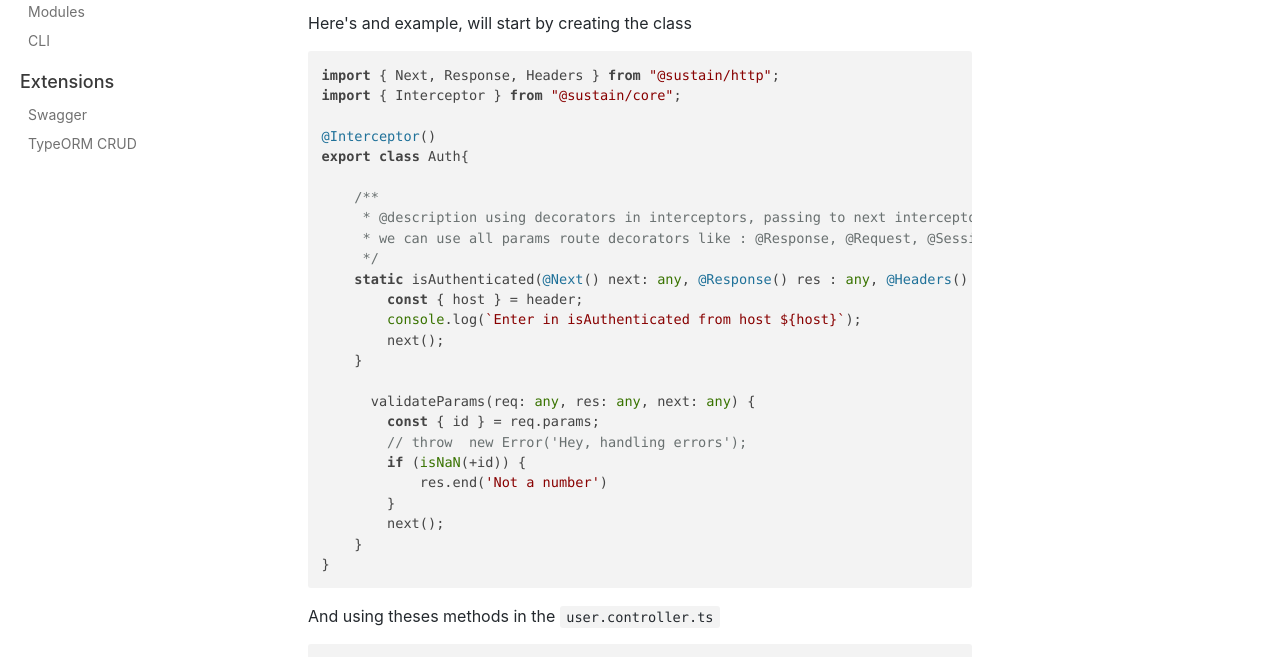
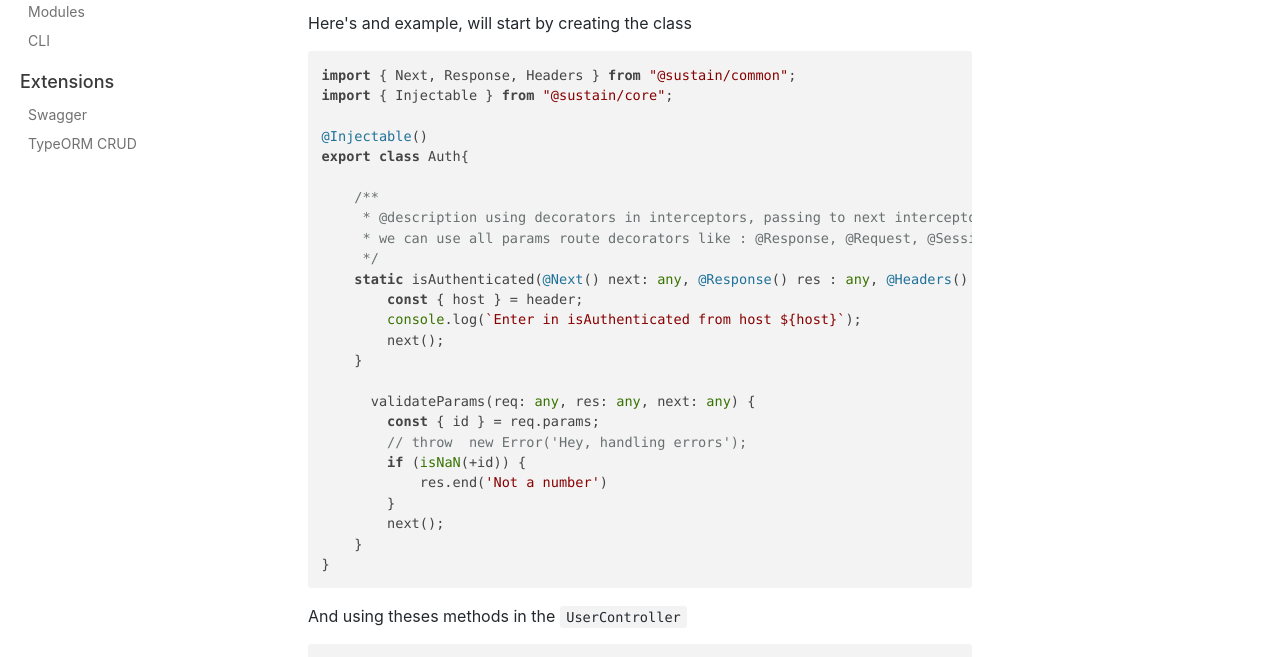
Before and after one commit to sustainland/docs, a plain HTML site: page docs/interceptors.html in a window 1280 px wide. Shown: the part 247-904 px from the top of the page. Drawn offline with nearby package versions, Linux system fonts and the light colour scheme; some packages are replaced by stand-ins of ours; a script that the page names is missing.

Commit message:
Deploy website
Deploy website version based on 264aacbf908f35c45be145534a226021e52e9e2c

```diff
--- a/docs/interceptors.html
+++ b/docs/interceptors.html
@@ -57,10 +57,10 @@
         </script></nav></div><div class="container mainContainer"><div class="wrapper"><div class="post"><header class="postHeader"><h1 class="postHeaderTitle">Interceptors</h1></header><article><div><span><p>@Interceptors can be a middleware or a guard, a class of interceptors is a collections of related method that can recieve all http related object, like request, response, header and so on.
 Theses methods will be used in the controllers and called using @Interceptors() decorator.</p>
 <p>Here's and example, will start by creating the class</p>
-<pre><code class="hljs css language-typescript"><span class="hljs-keyword">import</span> { Next, Response, Headers } <span class="hljs-keyword">from</span> <span class="hljs-string">"@sustain/http"</span>;
-<span class="hljs-keyword">import</span> { Interceptor } <span class="hljs-keyword">from</span> <span class="hljs-string">"@sustain/core"</span>;
+<pre><code class="hljs css language-typescript"><span class="hljs-keyword">import</span> { Next, Response, Headers } <span class="hljs-keyword">from</span> <span class="hljs-string">"@sustain/common"</span>;
+<span class="hljs-keyword">import</span> { Injectable } <span class="hljs-keyword">from</span> <span class="hljs-string">"@sustain/core"</span>;
 
-<span class="hljs-meta">@Interceptor</span>()
+<span class="hljs-meta">@Injectable</span>()
 <span class="hljs-keyword">export</span> <span class="hljs-keyword">class</span> Auth{
 
     <span class="hljs-comment">/**
@@ -83,7 +83,7 @@ Theses methods will be used in the controllers and called using @Interceptors()
     }
 }
 </code></pre>
-<p>And using theses methods in the <code>user.controller.ts</code></p>
+<p>And using theses methods in the <code>UserController</code></p>
 <pre><code class="hljs css language-typescript"><span class="hljs-keyword">import</span> { Get, Post, Request, Params, Response } <span class="hljs-keyword">from</span> <span class="hljs-string">"@sustain/htpp"</span>;
 <span class="hljs-keyword">import</span> { Controller, Interceptors } <span class="hljs-keyword">from</span> <span class="hljs-string">"@sustain/core"</span>;
 <span class="hljs-keyword">import</span> { UserService } <span class="hljs-keyword">from</span> <span class="hljs-string">"../services/user.service"</span>;
```
Also changed, not shown: docs/interceptors/index.html (+4 -4 lines).
